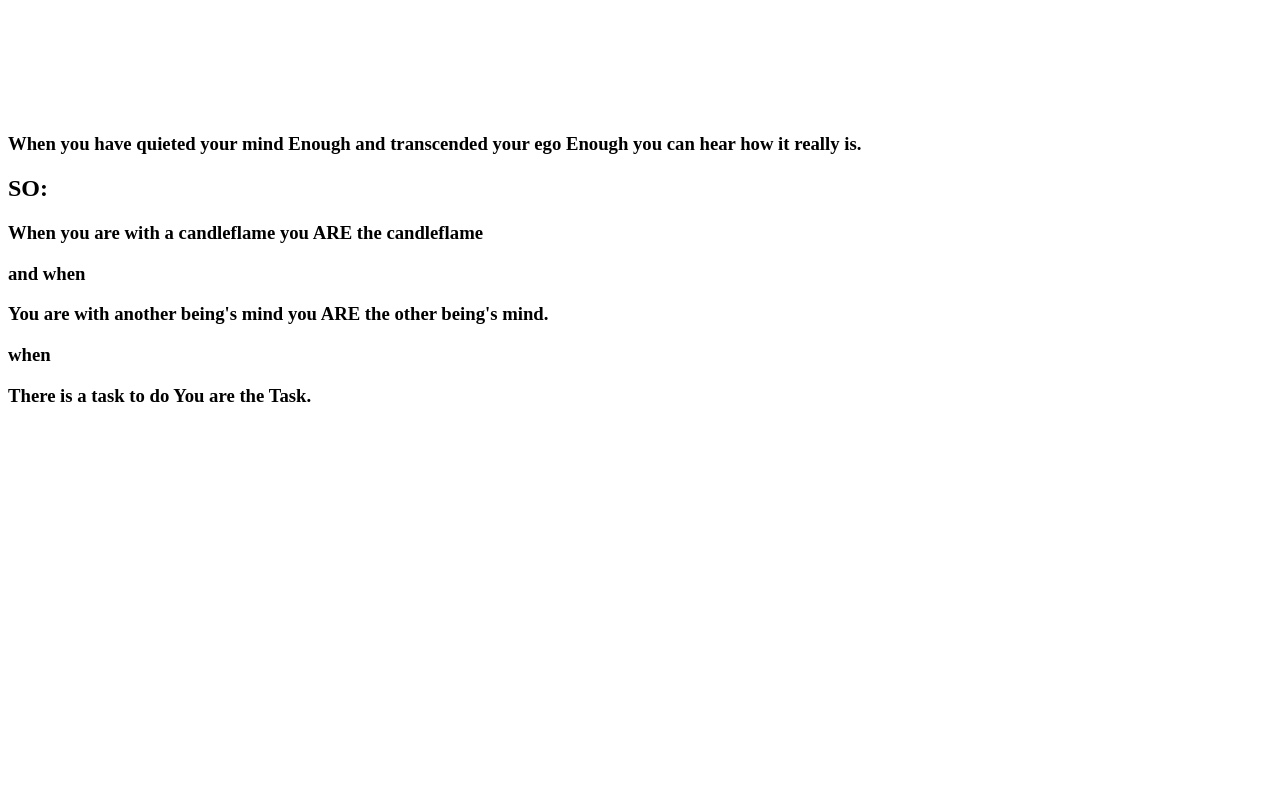
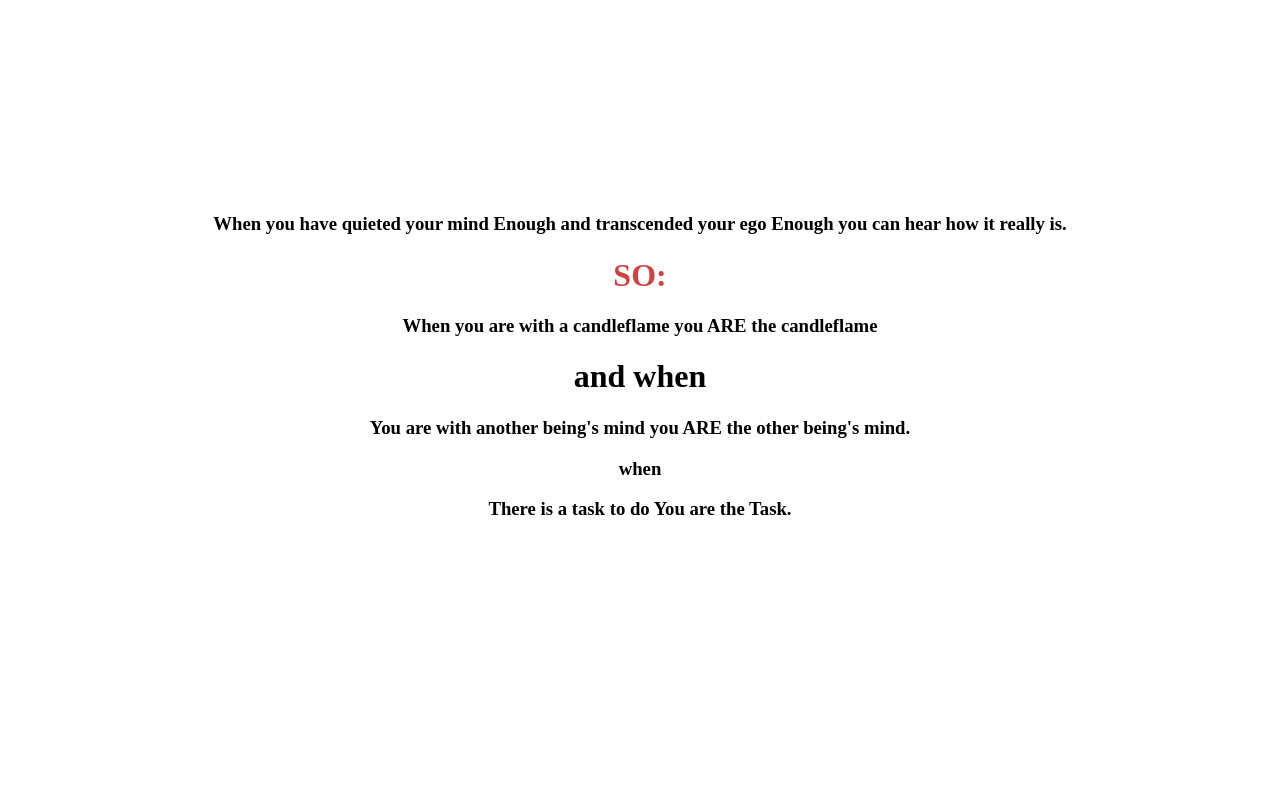
Before and after one commit to LisaBee224/be-here-now, a plain HTML site: page text.html in a window 1280 px wide. Shown: the part 3400-4200 px from the top of the page. Drawn offline with nearby package versions, Linux system fonts and the light colour scheme.

Commit message:
more animations

```diff
--- a/css/css.css
+++ b/css/css.css
@@ -311,3 +311,32 @@
   -ms-transform: translate(0px, 0px);
   transform: translate3d(0px, 0px, 0px);
 }
+
+
+.animation-element.slide-down {
+  text-align:center;
+  opacity: 0;
+  transition: all 1000ms linear;
+  transform: translate3d(0px, 0px, 0px);
+}
+
+.animation-element.slide-down #divfive_h1{
+  text-align:center;
+  opacity: 0;
+  transition: all 1000ms linear;
+  transform: translate3d(0px, 0px, 0px);
+
+}
+
+.animation-element.slide-down.in-view #divfive_h1 {
+  color:red;
+  opacity: 1;
+  transition-delay:2s;
+  transform: translate3d(0px, 0px, 0px);
+}
+.animation-element.slide-down.in-view{
+
+  opacity: 1;
+
+  transform: translate3d(0px, 80px, 0px);
+}
--- a/text.html
+++ b/text.html
@@ -32,11 +32,11 @@
 <h3 id="divthree_h2_11">Any trip you want to take leads to the SAME place.</h3>
 </div>
 
-<div class="animation-element slide-up">
+<div class="animation-element slide-down">
   <h3>When you have quieted your mind Enough and transcended your ego Enough you can hear how it really is.</h3>
-  <h2>SO:</h2>
-  <h3>When you are with a candleflame you ARE the candleflame</h3>
-  <h3>and when</h3>
+  <h1 id= "divfive_h1">SO:</h1>
+  <h3>When you are with a candleflame you <span id="emph">ARE</span> the candleflame</h3>
+  <h1 id="divfive_h1_2">and when</h1>
   <h3>You are with another being's mind you ARE the other being's mind.</h3>
   <h3>when</h3>
   <h3>There is a task to do You are the Task.</h3>
```
